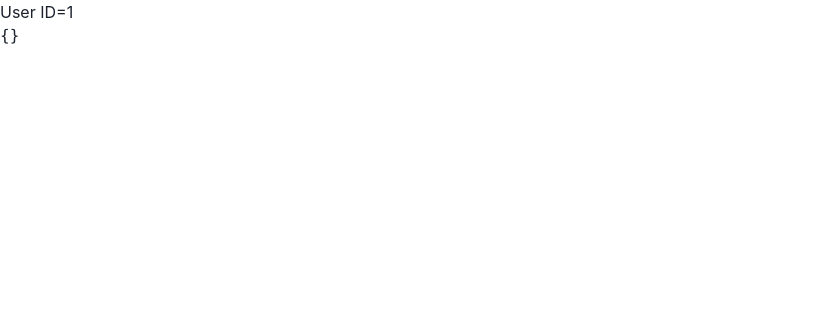
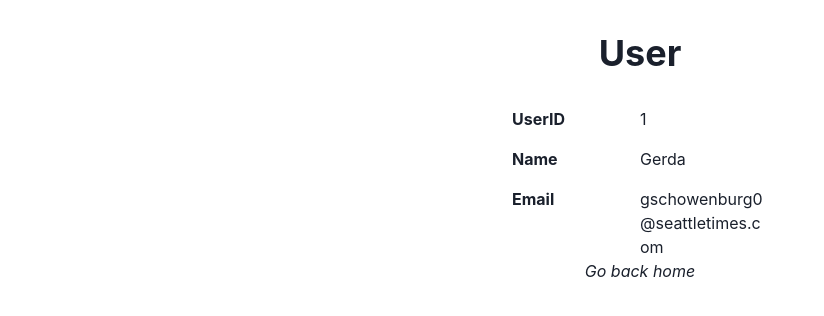
Before and after one commit to Mellbourn/egghead-my-app, a Next.js app: page /user/1 in a window 1280 px wide. Shown: the top 316 px of the page, without its empty margins (0-824 px from the left). Built offline with nearby package versions, Linux system fonts and the light colour scheme.

Commit message:
use api to get user

```diff
--- a/pages/user/[id].tsx
+++ b/pages/user/[id].tsx
@@ -1,14 +1,69 @@
+import { Alert, Box, Flex, Heading, SimpleGrid, Text } from "@chakra-ui/react";
+import NextLink from "next/link";
 import { useRouter } from "next/router";
+import useSWR from "swr";
+type Data = {
+  id: string;
+  name: string;
+  email: string;
+};
 
-const User = () => {
+const fetcher = async (url: string) => {
+  const res = await fetch(url);
+  if (!res.ok) {
+    throw Error("Yo that's NOT OK!!!");
+  }
+  const data: Data = await res.json();
+  return data;
+};
+
+const UserData = () => {
   const router = useRouter();
-  const { id, ...rest } = router.query;
+  const { id } = router.query;
+  const result = useSWR(`/api/user/${id}`, fetcher);
+  const data: Data = result.data;
+  const error: Error = result.error;
+
+  if (error) {
+    return <Alert status="error">Loading failed: {error.message}</Alert>;
+  }
+
+  if (!data) {
+    return <Alert status="info">Loading...</Alert>;
+  }
+
   return (
-    <>
-      <h2>User ID={id}</h2>
-      <pre>{JSON.stringify(rest)}</pre>
-    </>
+    <SimpleGrid columns={2} width="2xs" spacingY={4}>
+      <Text fontWeight="bold" marginRight={4}>
+        UserID
+      </Text>
+      <Text>{data.id}</Text>
+
+      <Text fontWeight="bold" marginRight={4}>
+        Name
+      </Text>
+      <Text>{data.name}</Text>
+
+      <Text fontWeight="bold" marginRight={4}>
+        Email
+      </Text>
+      <Text>{data.email}</Text>
+    </SimpleGrid>
   );
 };
 
-export default User;
+const UserPage = () => {
+  return (
+    <Box>
+      <Flex flexDirection="column" alignItems="center">
+        <Heading marginY="2rem">User</Heading>
+        <UserData />
+        <NextLink href="/">
+          <Text fontStyle="italic">Go back home</Text>
+        </NextLink>
+      </Flex>
+    </Box>
+  );
+};
+
+export default UserPage;
```
